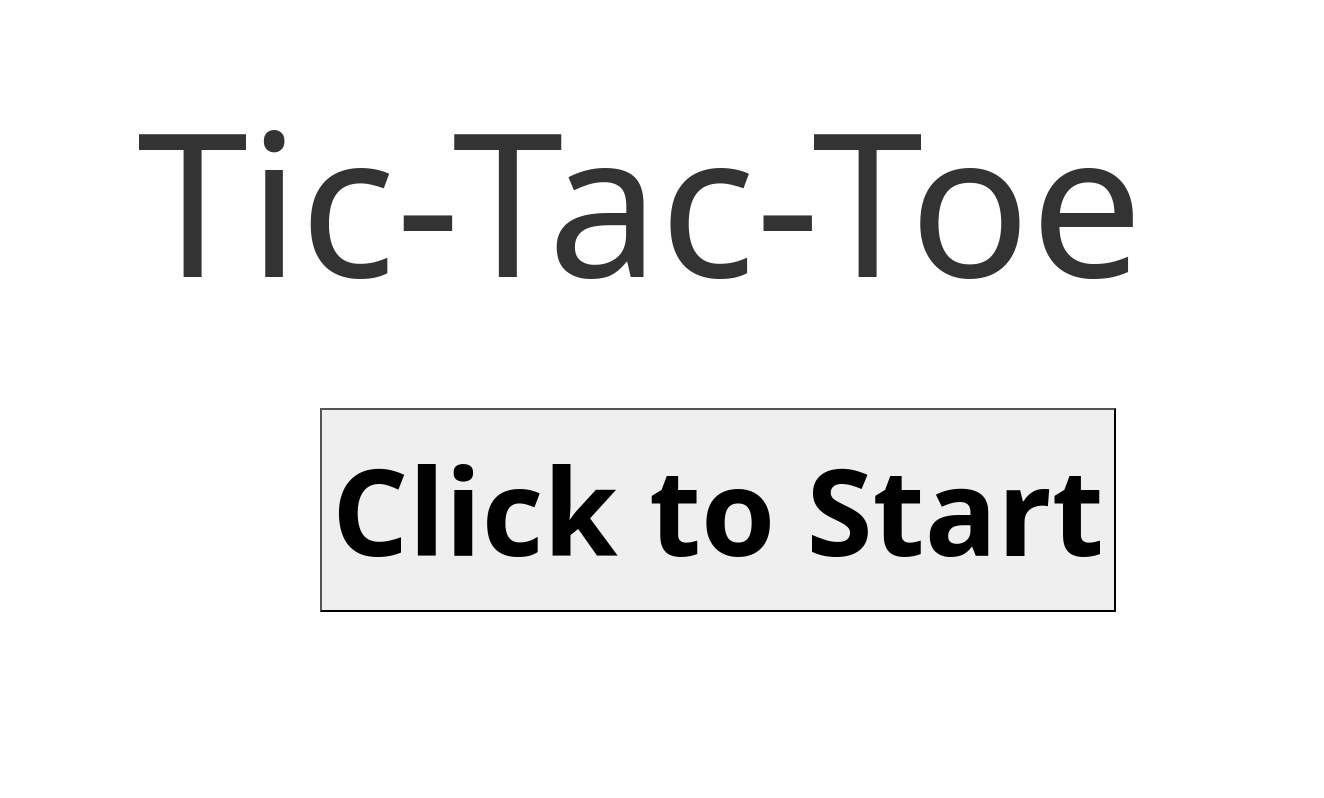
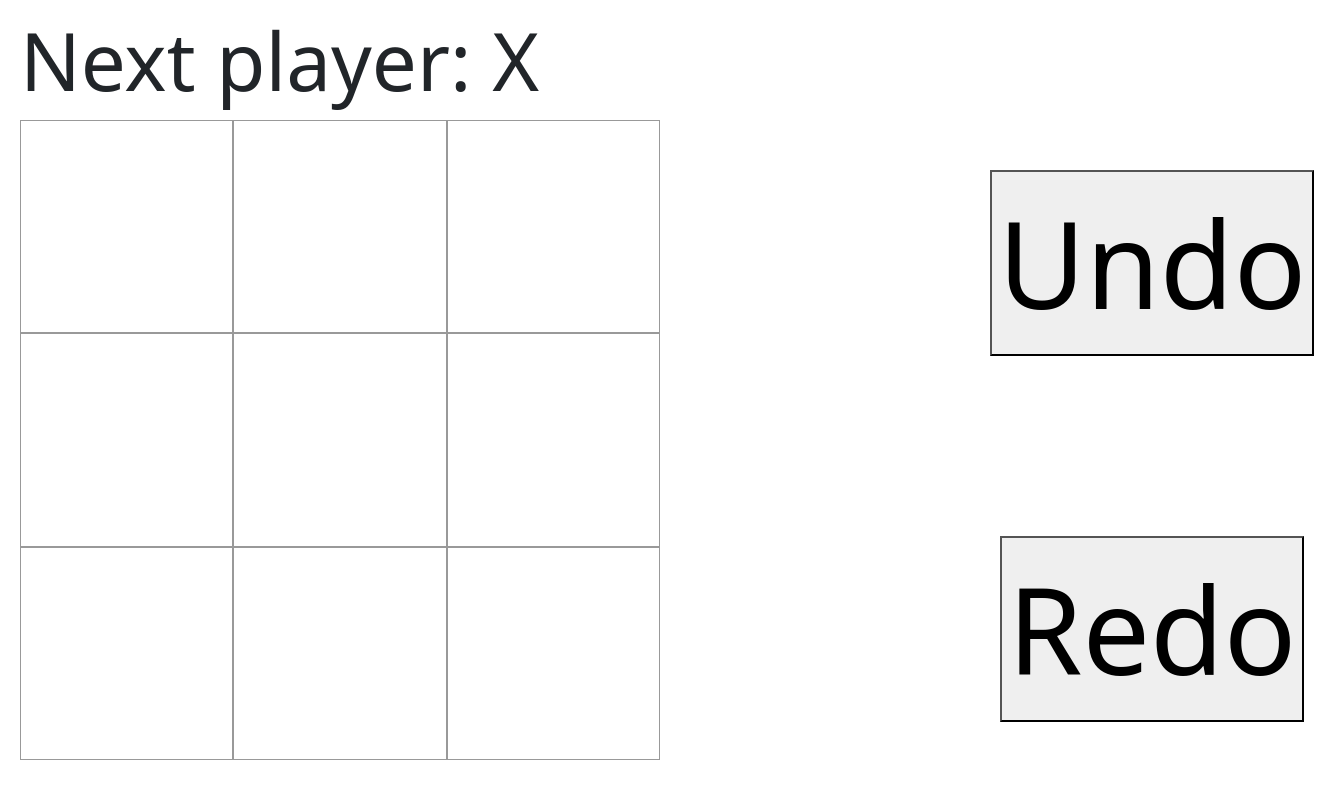
Before and after one commit to vincentw921/portfolio, a React (Create React App) app: page / in a window 1280 px wide. Both pictures are taken after a click on the button "Click to Start". Shown: the whole page, 1324 px wide, since content can reach past the window. Built offline with nearby package versions, Linux system fonts and the light colour scheme.

Commit message:
Clean up and build

```diff
--- a/src/tic-tac-toe/Game.jsx
+++ b/src/tic-tac-toe/Game.jsx
@@ -4,138 +4,129 @@ import React from 'react';
 
 import StartScreen from './StartScreen';
 
-// function Square( {value, onSquareClick} ) {
-//   return (
-//     <button
-//     className="square"
-//     onClick={onSquareClick}>
-//       {value}
-//     </button>
-//   );
-// }
-
-// function checkWinner(squares) {
-//   // Check if there is a winner on diagonals
-//   if (squares[0] && squares[0] === squares[4] && squares[0] === squares[8]) {
-//     return squares[0];
-//   } if (squares[2] && squares[2] === squares[4] && squares[2] === squares[6]) {
-//     return squares[2];
-//   }
-
-//   // Check if there is a winner on rows and columns
-//   for (let i = 0; i < 3; i++) {
-//     if (squares[i] && squares[i] === squares[i + 3] && squares[i] === squares[i + 6]) {
-//       return squares[i];
-//     }
-//     if (squares[i * 3] && squares[i * 3] === squares[i * 3 + 1] && squares[i * 3] === squares[i * 3 + 2]) {
-//       return squares[i * 3];
-//     }
-//   }
-//   return null;
-// }
-
-// function Board( { isXNext, squares, onPlay } ) {
-
-//   function handleClick(index) {
-//     if (squares[index] || checkWinner(squares)) {
-//       return;
-//     }
-//     const squaresCopy = squares.slice();
-//     if (isXNext) {
-//       squaresCopy[index] = 'X';
-//     } else {
-//       squaresCopy[index] = 'O';
-//     }
-//     onPlay(squaresCopy);
-//   }
-
-//   var squaresArr = squares.map((square, index) => {
-//     return (
-//       <Square value={square} key={index} onSquareClick={() => handleClick(index)} />
-//     );
-//   });
-
-//   var boardObject = [];
-//   for (let i = 0; i < 3; i++) {
-//     boardObject.push(<div className="board-row" key={i}>
-//       {squaresArr.splice(0, 3)}
-//     </div>);
-//   }
-
-//   return (
-//     <Fragment>
-//       {boardObject}
-//     </Fragment>
-//   );
-// }
-
-// function GameBody( {setIsFinished} ) {
-//   const [isXNext, setIsXNext] = useState(true);
-//   const [history, setHistory] = useState([Array(9).fill(null)]);
-//   const [stepNumber, setStepNumber] = useState(0);
-//   const currentSquares = history[stepNumber];
-
-//   console.log(stepNumber);
-
-//   function handlePlay(nextSquares) {
-//     const newHistory = history.slice(0, stepNumber + 1);
-//     setHistory([...newHistory, nextSquares]);
-//     setStepNumber(newHistory.length);
-//     setIsXNext(!isXNext);
-//   }
-
-//   let status;
-//   const winner = checkWinner(currentSquares);
-//   if (winner) {
-//     status = 'Winner: ' + winner;
-//     setIsFinished(winner);
-//   } else {
-//     status = 'Next player: ' + (isXNext ? 'X' : 'O');
-//   }
-
-//   return (
-//     <div className="game">
-//       <div className="game-body">
-//         <div className="game-info">
-//             {status}
-//         </div>
-//         <div className="game-board">
-//           <Board isXNext={isXNext} squares={currentSquares} onPlay={handlePlay} />
-//         </div>
-//       </div>
-//       <div>
-//         <div className="game-button">
-//           <button onClick={() => setStepNumber(Math.max(stepNumber - 1, 0))}>Undo</button>
-//         </div>
-//         <div className="game-button">
-//           <button onClick={() => setStepNumber(Math.min(stepNumber + 1, history.length - 1))}>Redo</button>
-//         </div>
-//       </div>
-//     </div>
-//   );
-// }
-
-// function Game() {
-//     // const [gameStarted, setGameStarted] = useState(false);
-//     // const [isFinished, setIsFinished] = useState(null);
-//     return (
-//         <StartScreen onStartClick={() => null} winner={false} onRestartClicked={() => null} />
-//     );
-//     // if (!gameStarted || isFinished) {
-//     //     return (
-//     //         <StartScreen onStartClick={() => setGameStarted(true)} winner={isFinished} onRestartClicked={() => setIsFinished(null)} />
-//     //     );
-//     // } else {
-//     //     return (
-//     //         <GameBody setIsFinished={setIsFinished} />
-//     //     );
-//     // }
-// }
-
-function Game() {
+function Square( {value, onSquareClick} ) {
   return (
-    <StartScreen />
+    <button
+    className="square"
+    onClick={onSquareClick}>
+      {value}
+    </button>
   );
 }
 
+function checkWinner(squares) {
+  // Check if there is a winner on diagonals
+  if (squares[0] && squares[0] === squares[4] && squares[0] === squares[8]) {
+    return squares[0];
+  } if (squares[2] && squares[2] === squares[4] && squares[2] === squares[6]) {
+    return squares[2];
+  }
+
+  // Check if there is a winner on rows and columns
+  for (let i = 0; i < 3; i++) {
+    if (squares[i] && squares[i] === squares[i + 3] && squares[i] === squares[i + 6]) {
+      return squares[i];
+    }
+    if (squares[i * 3] && squares[i * 3] === squares[i * 3 + 1] && squares[i * 3] === squares[i * 3 + 2]) {
+      return squares[i * 3];
+    }
+  }
+  return null;
+}
+
+function Board( { isXNext, squares, onPlay } ) {
+
+  function handleClick(index) {
+    if (squares[index] || checkWinner(squares)) {
+      return;
+    }
+    const squaresCopy = squares.slice();
+    if (isXNext) {
+      squaresCopy[index] = 'X';
+    } else {
+      squaresCopy[index] = 'O';
+    }
+    onPlay(squaresCopy);
+  }
+
+  var squaresArr = squares.map((square, index) => {
+    return (
+      <Square value={square} key={index} onSquareClick={() => handleClick(index)} />
+    );
+  });
+
+  var boardObject = [];
+  for (let i = 0; i < 3; i++) {
+    boardObject.push(<div className="board-row" key={i}>
+      {squaresArr.splice(0, 3)}
+    </div>);
+  }
+
+  return (
+    <React.Fragment>
+      {boardObject}
+    </React.Fragment>
+  );
+}
+
+function GameBody( {setIsFinished} ) {
+  const [isXNext, setIsXNext] = React.useState(true);
+  const [history, setHistory] = React.useState([Array(9).fill(null)]);
+  const [stepNumber, setStepNumber] = React.useState(0);
+  const currentSquares = history[stepNumber];
+
+  console.log(stepNumber);
+
+  function handlePlay(nextSquares) {
+    const newHistory = history.slice(0, stepNumber + 1);
+    setHistory([...newHistory, nextSquares]);
+    setStepNumber(newHistory.length);
+    setIsXNext(!isXNext);
+  }
+
+  let status;
+  const winner = checkWinner(currentSquares);
+  if (winner) {
+    status = 'Winner: ' + winner;
+    setIsFinished(winner);
+  } else {
+    status = 'Next player: ' + (isXNext ? 'X' : 'O');
+  }
+
+  return (
+    <div className="game">
+      <div className="game-body">
+        <div className="game-info">
+            {status}
+        </div>
+        <div className="game-board">
+          <Board isXNext={isXNext} squares={currentSquares} onPlay={handlePlay} />
+        </div>
+      </div>
+      <div>
+        <div className="game-button">
+          <button onClick={() => setStepNumber(Math.max(stepNumber - 1, 0))}>Undo</button>
+        </div>
+        <div className="game-button">
+          <button onClick={() => setStepNumber(Math.min(stepNumber + 1, history.length - 1))}>Redo</button>
+        </div>
+      </div>
+    </div>
+  );
+}
+
+function Game() {
+    const [gameStarted, setGameStarted] = React.useState(false);
+    const [isFinished, setIsFinished] = React.useState(null);
+    if (!gameStarted || isFinished) {
+        return (
+            <StartScreen onStartClick={() => setGameStarted(true)} winner={isFinished} onRestartClicked={() => setIsFinished(null)} />
+        );
+    } else {
+        return (
+            <GameBody setIsFinished={setIsFinished} />
+        );
+    }
+}
+
 export default Game;
```
